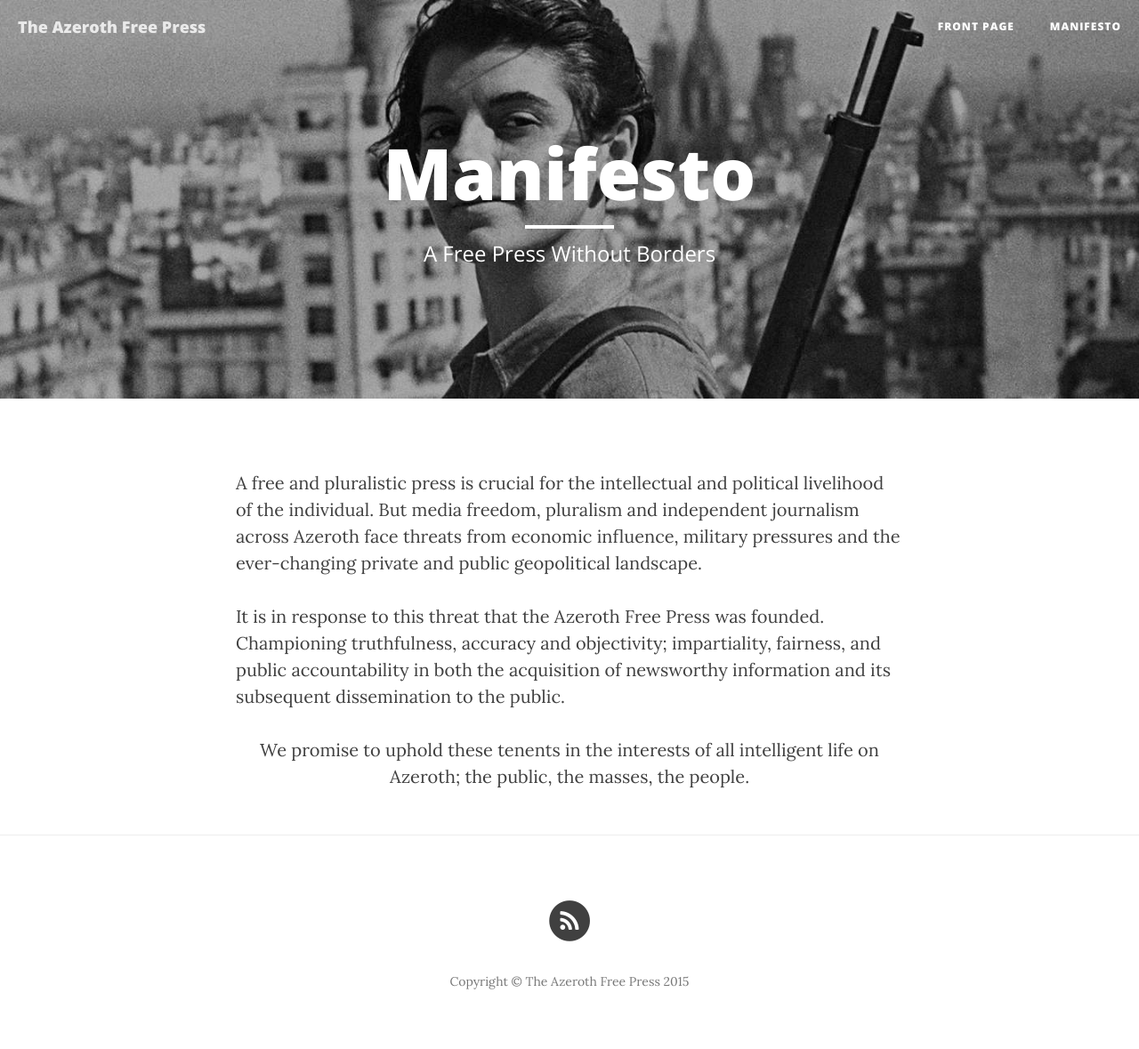
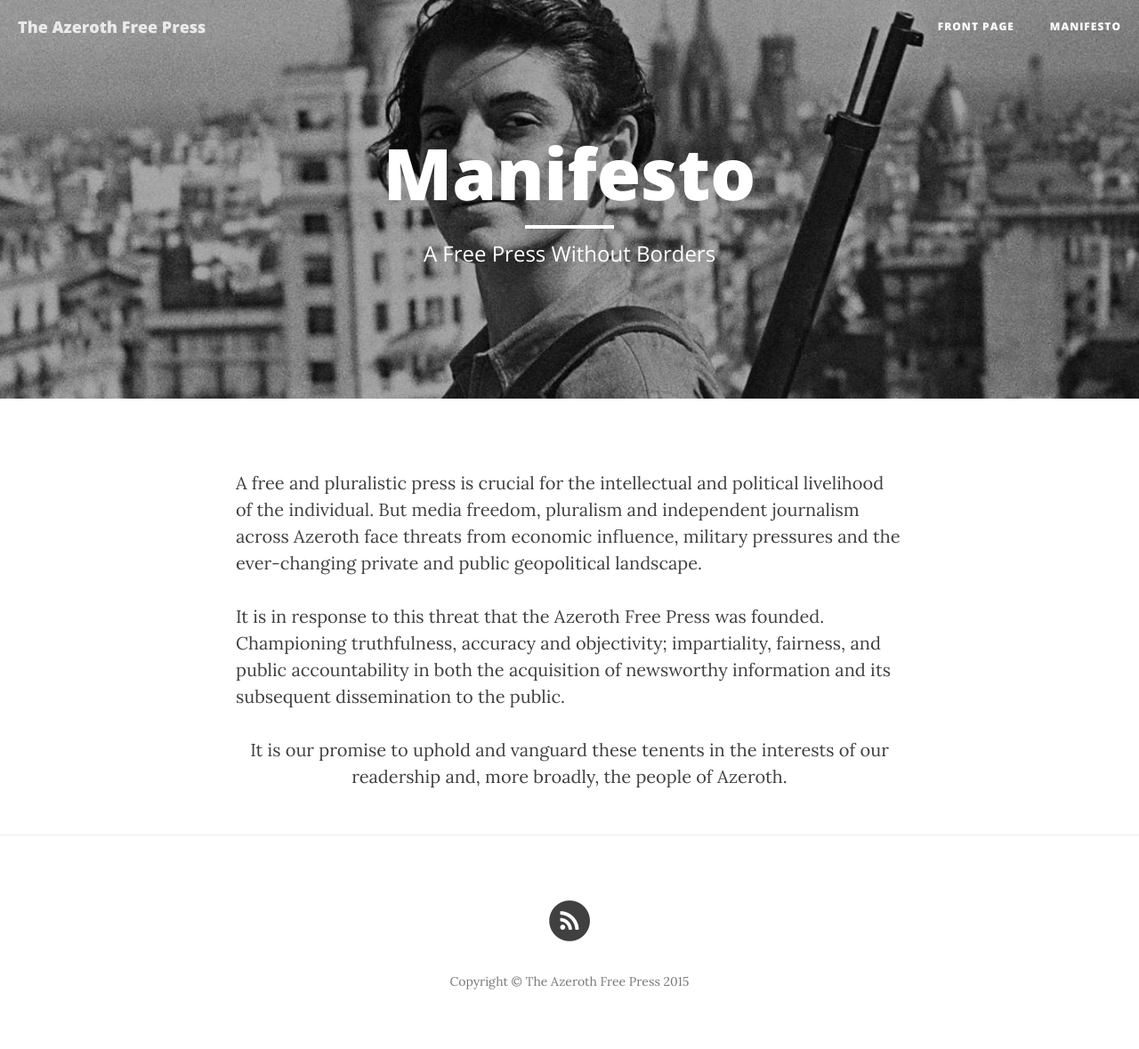
Before and after one commit to csable/csable.github.io, a Jekyll site: the page built from manifesto.html, in a window 1280 px wide. Shown: the whole page at 89% size. Built offline with Jekyll 4.4.1, drawn with Linux system fonts in a browser that asks for light colours; nearby versions of some CDN libraries.

Commit message:
manifesto

```diff
--- a/manifesto.html
+++ b/manifesto.html
@@ -9,4 +9,4 @@ header-img: "img/about-bg.jpg"
 
 <p>It is in response to this threat that the Azeroth Free Press was founded. Championing truthfulness, accuracy and objectivity; impartiality, fairness, and public accountability in both the acquisition of newsworthy information and its subsequent dissemination to the public.</p>
 
-<center><p>We promise to uphold these tenents in the interests of all intelligent life on Azeroth; the public, the masses, the people.</p></center>
+<center><p>It is our promise to uphold and vanguard these tenents in the interests of our readership and, more broadly, the people of Azeroth.</p></center>
```
